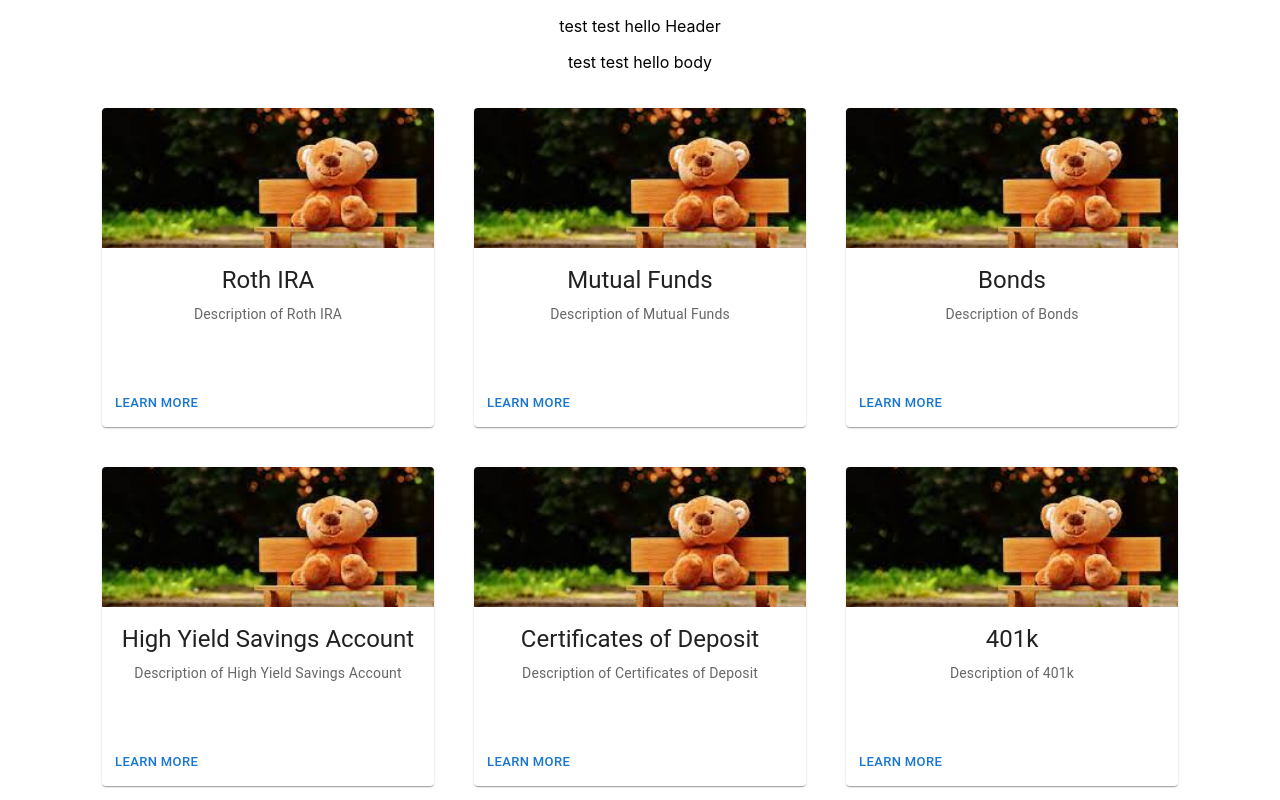
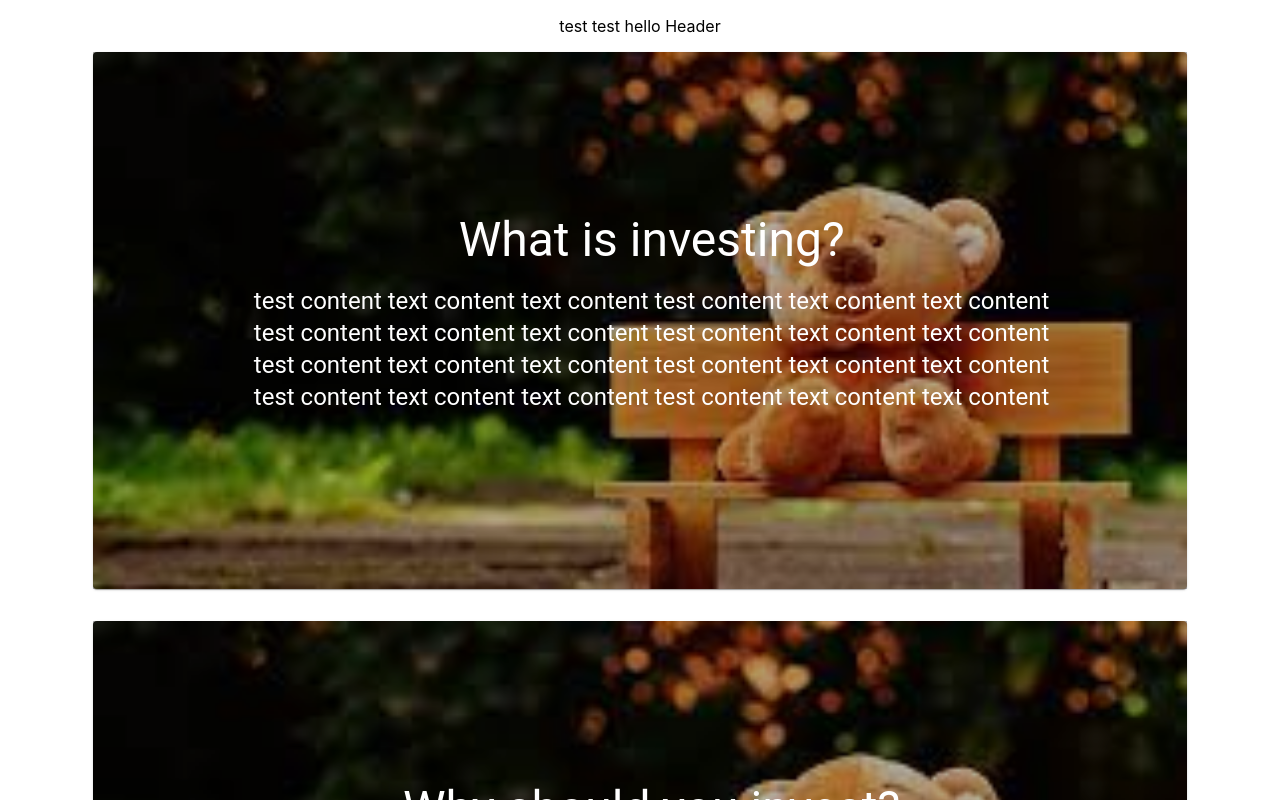
Before and after one commit to evelyn-tse/ghh-2022, a React (Create React App) app: page / in a window 1280 px wide. Shown: the top 800 px of the page. Built offline with nearby package versions, Linux system fonts and the light colour scheme.

Commit message:
Main cards to ROI

```diff
--- a/src/Components/Body.js
+++ b/src/Components/Body.js
@@ -5,7 +5,6 @@ import AllCards from "./Roi/AllCards.js";
 const Body = () => {
   return (
     <div>
-        <p>test test hello body</p>
         <AllCards/>
     </div>
   );
--- a/src/Components/Roi/AllCards.css
+++ b/src/Components/Roi/AllCards.css
@@ -3,4 +3,5 @@
     flex-direction: row;
     justify-content: center;
     align-items: center;
+    flex-wrap: wrap;
 }
--- a/src/Components/Roi/AllCards.js
+++ b/src/Components/Roi/AllCards.js
@@ -1,11 +1,16 @@
 import React from "react";
 import InfoCard from "./InfoCard.js";
+import MainCard from "./MainCard.js";
 import image1 from "./image1.jpeg";
 import "./AllCards.css";
 
 const AllCards = () => {
   return (
     <div>
+        <div className="MainCards">
+            <MainCard image={image1} title={"What is investing?"} content={"test content text content text content test content text content text content test content text content text content test content text content text content test content text content text content test content text content text content test content text content text content test content text content text content "} linkText={"test linke text"}/>
+            <MainCard image={image1} title={"Why should you invest?"} content={"test content text content text content test content text content text content test content text content text content test content text content text content test content text content text content test content text content text content test content text content text content test content text content text content "} linkText={"test linke text"}/>
+        </div>
         <div className="InfoCards">
             <InfoCard image={image1} title={'Roth IRA'} content={"Description of Roth IRA"}/>
             <InfoCard image={image1} title={'Mutual Funds'} content={"Description of Mutual Funds"}/>
--- /dev/null
+++ b/src/Components/Roi/MainCard.css
@@ -0,0 +1,10 @@
+.MainCard {
+    margin-left: 93px;
+    margin-right: 93px;
+    margin-top: 0px;
+}
+
+.Content {
+    display: flex;
+    flex-wrap: wrap;
+}
--- /dev/null
+++ b/src/Components/Roi/MainCard.js
@@ -0,0 +1,65 @@
+import * as React from 'react';
+import PropTypes from 'prop-types';
+import Paper from '@mui/material/Paper';
+import Typography from '@mui/material/Typography';
+import Grid from '@mui/material/Grid';
+import Link from '@mui/material/Link';
+import Box from '@mui/material/Box';
+import "./MainCard.css";
+
+
+const MainCard = props => {
+    return (
+        <div className="MainCard">
+        <Paper
+        sx={{
+            position: 'relative',
+            backgroundColor: 'grey.800',
+            color: '#fff',
+            mb: 4,
+            backgroundSize: 'cover',
+            backgroundRepeat: 'no-repeat',
+            backgroundPosition: 'center',
+            backgroundImage: `url(${props.image})`,
+        }}
+        >
+        {/* Increase the priority of the hero background image */}
+        {<img style={{ display: 'none' }} src={props.image} />}
+        <Box
+            sx={{
+            position: 'absolute',
+            top: 0,
+            bottom: 0,
+            right: 0,
+            left: 0,
+            backgroundColor: 'rgba(0,0,0,.3)',
+            }}
+        />
+        <Grid container>
+            <Grid item md={10.5}>
+                <Box
+                    sx={{
+                    position: 'relative',
+                    p: { xs: 3, md: 20 },
+                    pr: { md: 0 },
+                    }}
+                >
+                    <div className="Title">
+                        <Typography component="h1" variant="h3" color="inherit" gutterBottom>
+                        {props.title}
+                        </Typography>
+                    </div>
+                    <div className="Content">
+                    <Typography variant="h5" color="inherit" paragraph>
+                    {props.content}
+                    </Typography>
+                    </div>
+                </Box>
+            </Grid>
+        </Grid>
+        </Paper>
+        </div>
+    );
+  };
+
+  export default MainCard;
```
